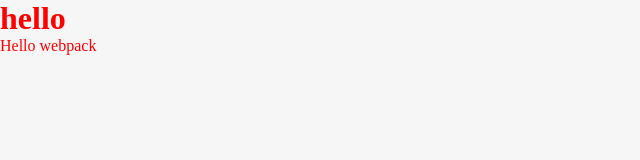
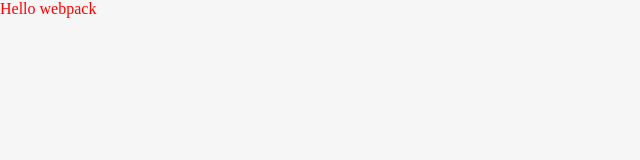
Before and after one commit to tamana-Balkhi/to-do-list, a website built with webpack: page dist/index.html in a window 1280 px wide. Shown: the whole page, without its empty margins (0-640 px from the left). Built offline with nearby package versions, Linux system fonts and the light colour scheme.

Commit message:
Update index.html

```diff
--- a/dist/index.html
+++ b/dist/index.html
@@ -10,7 +10,7 @@
 </head>
 
 <body>
-  <h1>hello</h1>
+  <script src="../src/index.js"></script>
 </body>
 
 </html>
```
